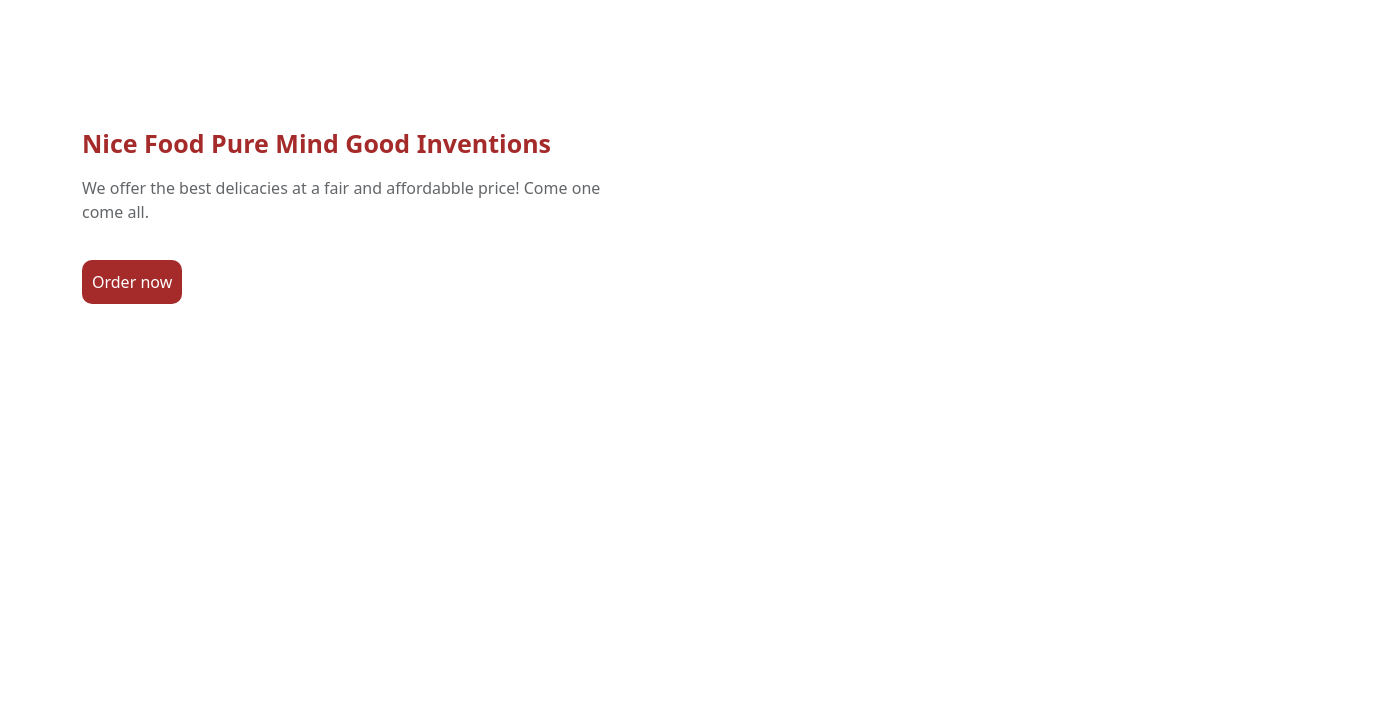
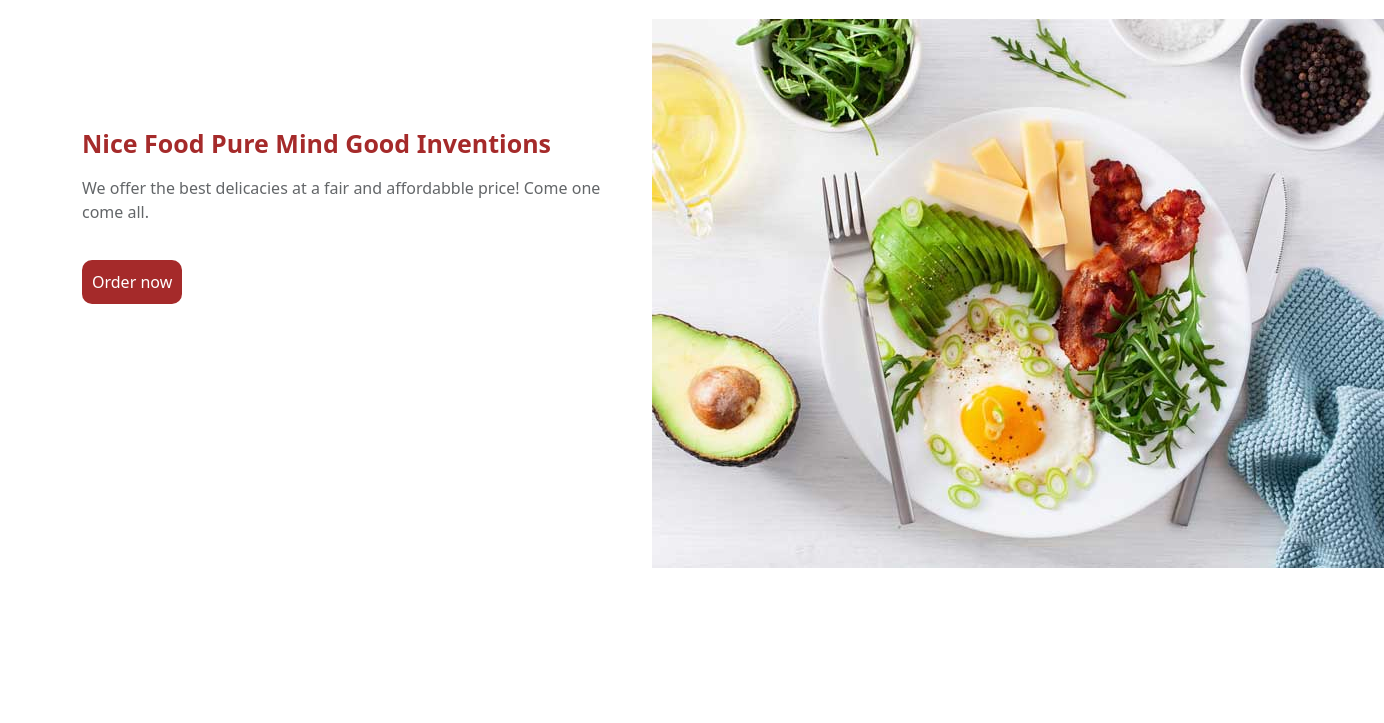
Before and after one commit to Billdracoo/New-Project, a plain HTML site: page Desktop/My Web Project/index.html in a window 1280 px wide. Shown: the part 77-800 px from the top of the page, 1384 px wide, since content can reach past the window. Drawn offline with nearby package versions, Linux system fonts and the light colour scheme.

Commit message:
Image update

```diff
--- a/Desktop/My Web Project/index.html
+++ b/Desktop/My Web Project/index.html
@@ -70,7 +70,7 @@
 
                 </div>
                 <div class="col-md-6">
-                    <img id="img1" src="./images/food2.jpg" alt="">
+                    <img id="img1" src="food2.jpg" alt="">
 
                 </div>
 
```
Also changed, not shown: Desktop/My Web Project/food2.jpg (added).
